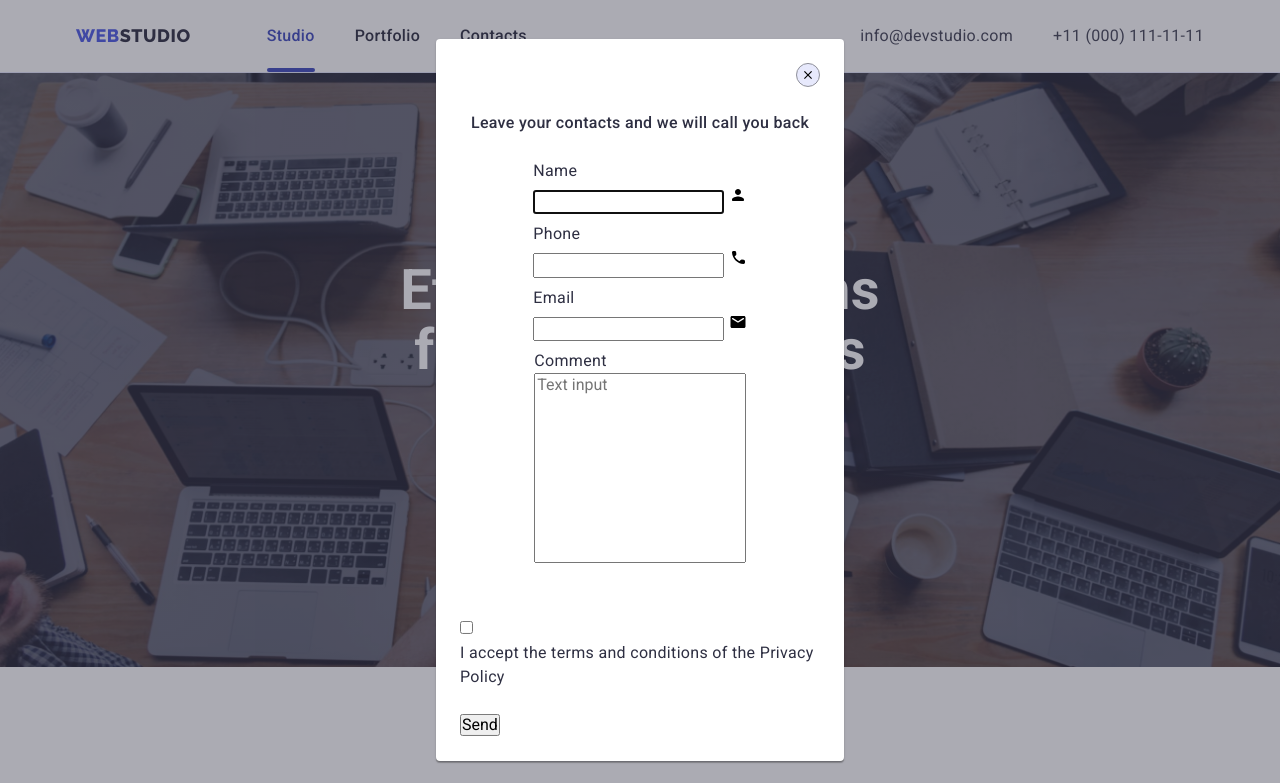
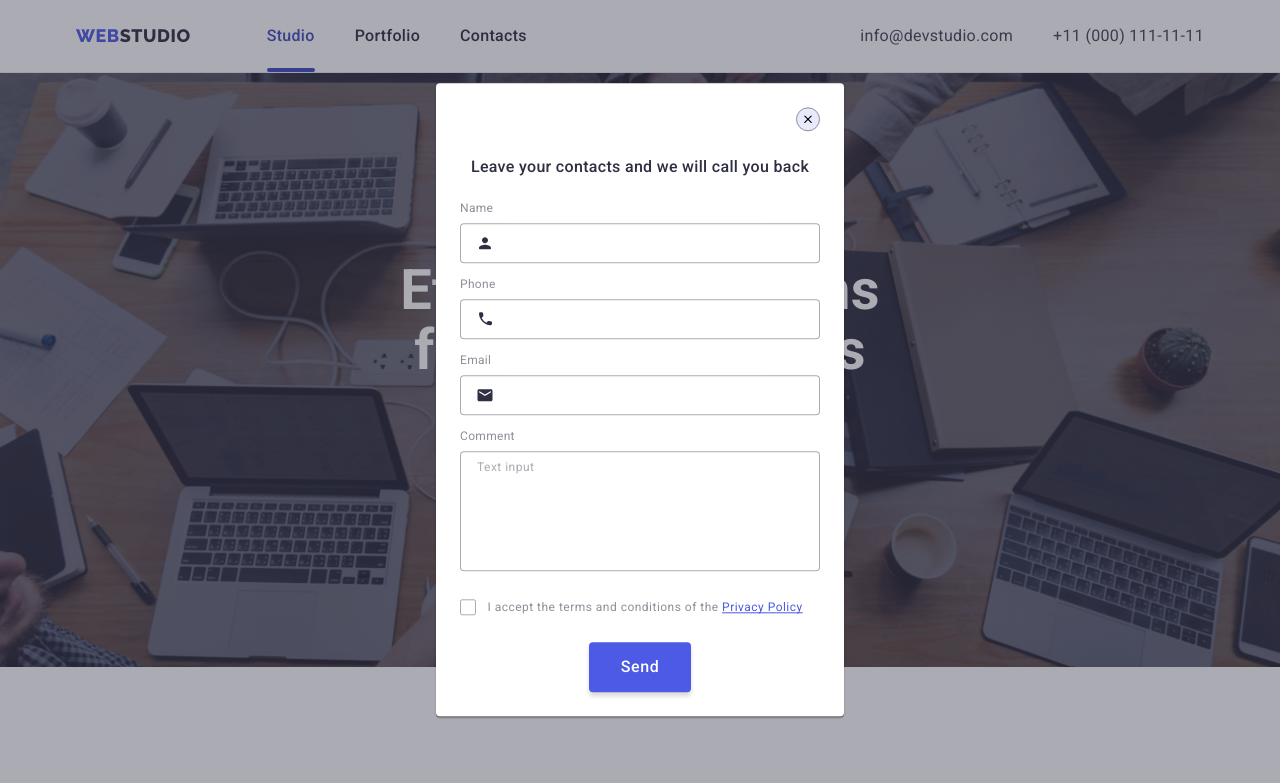
Before and after one commit to Olesia2805/goit-markup-hw-05, a plain HTML site: page index.html in a window 1280 px wide. Shown: the top 783 px of the page. Drawn offline with nearby package versions, Linux system fonts and the light colour scheme.

Commit message:
form style all

```diff
--- a/css/styles.css
+++ b/css/styles.css
@@ -13,7 +13,7 @@
   --navy-blue-modal: rgba(46, 47, 66, 0.4);
   --dairy: #fcfcfc;
   --green: #31d0aa;
-  --trst: 250ms cubic-bezier(0.4, 0, 0.2, 1) ease;
+  --trst: 250ms cubic-bezier(0.4, 0, 0.2, 1);
 }
 h1,
 h2,
@@ -124,7 +124,7 @@ textarea {
 .header-list-link:hover,
 .header-list-link:focus {
   color: var(--ocean);
-  transition: var(--trst);
+  transition: var(--trst, ease);
   transition-property: color;
 }
 .header-list-link::after {
@@ -159,7 +159,7 @@ textarea {
 .header-address-link:focus {
   color: var(--ocean);
   transition-property: color;
-  transition: var(--trst);
+  transition: var(--trst, ease);
 }
 .footer {
   background-color: var(--navy-blue);
@@ -212,7 +212,7 @@ textarea {
 .footer-social-icons-link:hover,
 .footer-social-icons-link:focus {
   background-color: var(--green);
-  transition: var(--trst);
+  transition: var(--trst, ease);
   transition-property: background-color;
 }
 
@@ -230,8 +230,6 @@ textarea {
 }
 .footer-subscribe-label {
   font-weight: 500;
-  line-height: 1.5;
-  letter-spacing: 0.02em;
   color: var(--white);
   margin-bottom: 16px;
 }
@@ -241,12 +239,12 @@ textarea {
   display: inline-flex;
   padding: 8px 24px;
   border: none;
-  color: #fff;
+  color: var(--white);
   cursor: pointer;
   border-radius: 4px;
   width: 165px;
   height: 40px;
-  background-color: #4d5ae5;
+  background-color: var(--iris);
   fill: currentColor;
   display: flex;
   align-items: center;
@@ -256,7 +254,7 @@ textarea {
 .footer-subscribe-btn:hover,
 .footer-subscribe-btn:focus {
   box-shadow: 0 4px 4px 0 rgba(0, 0, 0, 0.15);
-  background: #404bbf;
+  background: var(--ocean);
 }
 
 /* home */
@@ -297,7 +295,7 @@ textarea {
 .main-button-home:hover,
 .main-button-home:focus {
   background-color: var(--ocean);
-  transition: var(--trst);
+  transition: var(--trst, ease);
   transition-property: background-color;
 }
 .main-benefits {
@@ -400,7 +398,7 @@ textarea {
 .person-social-icons-link:hover,
 .person-social-icons-link:focus {
   background-color: var(--ocean);
-  transition: var(--trst);
+  transition: var(--trst, ease);
   transition-property: background-color;
 }
 .main-customers {
@@ -429,7 +427,7 @@ textarea {
 .customers-link:focus {
   color: var(--ocean);
   border-color: var(--ocean);
-  transition: var(--trst);
+  transition: var(--trst, ease);
   transition-property: color, border-color;
 }
 .social-icons-customers {
@@ -465,7 +463,7 @@ textarea {
   border-color: var(--ocean);
   box-shadow: 0px 3px 1px 0px rgba(0, 0, 0, 0.1),
     0px 2px 1px 0px rgba(0, 0, 0, 0.08), 0px 2px 2px 0px rgba(0, 0, 0, 0.12);
-  transition: var(--trst);
+  transition: var(--trst, ease);
   transition-property: color, background-color, border-color, box-shadow;
 }
 .main-list-pic {
@@ -493,7 +491,7 @@ textarea {
   padding-right: 32px;
   padding-top: 40px;
   transform: translateY(420px);
-  transition: var(--trst);
+  transition: var(--trst, ease);
   transition-property: transform;
 }
 .main-list-pic-link:hover .overlay,
@@ -511,7 +509,7 @@ textarea {
   box-shadow: 0 2px 1px 0 rgba(46, 47, 66, 0.08),
     0 1px 1px 0 rgba(46, 47, 66, 0.16), 0 1px 6px 0 rgba(46, 47, 66, 0.08);
   background-color: var(--white);
-  transition: var(--trst);
+  transition: var(--trst, ease);
   transition-property: box-shadow;
 }
 .main-list-pic-title {
@@ -530,7 +528,7 @@ textarea {
   position: fixed;
   inset: 0;
   background-color: var(--navy-blue-modal);
-  transition: var(--trst);
+  transition: var(--trst, ease);
   transition-property: opacity, visibility;
   transition-delay: 0ms;
 }
@@ -543,16 +541,16 @@ textarea {
 .modal {
   display: flex;
   align-items: center;
+  justify-content: center;
   flex-direction: column;
   position: absolute;
   top: 50%;
   left: 50%;
   transform: translateX(-50%) translateY(-50%) scale(1);
   width: 408px;
-  min-height: 584px;
   background-color: var(--white);
   border-radius: 4px;
-  transition: var(--trst);
+  transition: var(--trst, ease);
   transition-property: transform, opacity;
   transition-delay: 600ms;
   box-shadow: 0 2px 1px 0 rgba(0, 0, 0, 0.2), 0 1px 3px 0 rgba(0, 0, 0, 0.12),
@@ -572,7 +570,6 @@ textarea {
   align-items: center;
   padding: 0;
   background-color: var(--cornflower);
-  padding: 0;
   width: 24px;
   height: 24px;
   flex-shrink: 0;
@@ -586,33 +583,118 @@ textarea {
   border: 1px solid var(--iris);
 }
 .modal-review-block {
+  padding-top: 72px;
+  padding-bottom: 24px;
+}
+.modal-cta {
   width: 360px;
-}
-.text-review {
-  padding-top: 72px;
   margin-bottom: 16px;
   font-weight: 500;
-  line-height: 1.5;
-  letter-spacing: 0.02em;
   text-align: center;
   color: var(--navy-blue);
 }
-.reviews-list {
-  width: 360px;
-  display: flex;
-  justify-content: center;
-  align-items: center;
-  flex-direction: column;
-  gap: 8px;
-  padding: 0 24px;
-  margin-bottom: 16px;
+.review-form-wrapper:not(:first-child) {
+  margin-top: 8px;
 }
-.checkbox-agreement {
-  padding-bottom: 24px;
+.review-form-label {
+  font-size: 12px;
+  line-height: 1.17;
+  color: var(--light-slate);
 }
-.checkbox-agreement-text {
-  display: block;
+.review-form-field {
+  position: relative;
+  margin-top: 4px;
+}
+.review-form-input {
+  width: 100%;
+  height: 40px;
+  padding: 11px 4px 11px 38px;
+  font-size: 12px;
+  line-height: 1.17;
+  letter-spacing: 0.04em;
+  color: var(--slate);
+  border-radius: 4px;
+  border: 1px solid var(--navy-blue-modal);
+  outline: transparent;
+}
+.review-form-input:hover,
+.review-form-input:focus {
+  border: 1px solid var(--iris);
+}
+.review-icon {
+  position: absolute;
+  top: 50%;
+  left: 16px;
+  transform: translateY(-50%);
+  fill: var(--navy-blue);
+  pointer-events: none;
+}
+.review-form-input:focus + .review-icon {
+  fill: var(--iris);
+}
+.review-form-message {
+  border-radius: 4px;
+  width: 100%;
+  height: 120px;
+  padding: 8px 16px;
+  margin-top: 4px;
+  font-size: 12px;
+  line-height: 1.17;
+  letter-spacing: 0.04em;
+  color: var(--slate);
+  border: 1px solid var(--navy-blue-modal);
+  outline: transparent;
+}
+.review-form-message:hover,
+.review-form-message:focus {
+  border: 1px solid var(--iris);
+}
+.review-form-message::placeholder {
+  color: var(--navy-blue-modal);
+}
+.review-form-agreement {
+  margin-top: 16px;
   margin-bottom: 24px;
 }
-/* .btn-review {
-} */
+.review-form-agreement-desc {
+  font-size: 12px;
+  line-height: 1.17;
+  letter-spacing: 0.04em;
+  color: var(--light-slate);
+}
+.review-form-checkbox {
+  display: inline-flex;
+  align-items: center;
+  justify-content: center;
+  width: 16px;
+  height: 16px;
+  margin-right: 8px;
+  border-radius: 2px;
+  border: 1px solid var(--navy-blue-modal);
+  cursor: pointer;
+  transition: var(--trns);
+}
+input[type='checkbox']:checked
+  + .review-form-agreement-desc
+  > .review-form-checkbox {
+  fill: var(--cloud);
+  background-color: var(--ocean);
+}
+.review-form-checkbox-icon {
+  transform: scale(0.25);
+  fill: transparent;
+  transition: var(--trst);
+}
+input[type='checkbox']:checked
+  + .review-form-agreement-desc
+  > .review-form-checkbox
+  > .review-form-checkbox-icon {
+  fill: rgb(var(--white-cl));
+  transform: scale(1);
+}
+.review-form-agreement-link {
+  line-height: 1.33;
+  text-decoration: underline;
+  text-decoration-skip-ink: none;
+  color: var(--iris);
+}
--- a/index.html
+++ b/index.html
@@ -458,10 +458,22 @@
         </div>
         <div class="footer-subscribe">
           <div class="footer-subscribe-text-input">
-            <label class="footer-subscribe-label" for="user_email_subscribe">Subscribe</label>
-            <input class="footer-subscribe-string" type="email" name="user_email_subscribe" placeholder="E-mail"/>
+            <label class="footer-subscribe-label" for="user_email_subscribe"
+              >Subscribe</label
+            >
+            <input
+              class="footer-subscribe-string"
+              type="email"
+              name="user_email_subscribe"
+              placeholder="E-mail"
+            />
           </div>
-          <button class="footer-subscribe-btn" type="submit">Subscribe<svg class="footer-subscribe-btn-icon" width="24" height="24">
+          <button class="footer-subscribe-btn" type="submit">
+            Subscribe<svg
+              class="footer-subscribe-btn-icon"
+              width="24"
+              height="24"
+            >
               <use href="./images/icons.svg#icon-paper-plane"></use>
             </svg>
           </button>
@@ -476,58 +488,100 @@
             <use href="./images/icons.svg#icon-close-btn"></use>
           </svg>
         </button>
-        <div class="modal-review-block"><p class="text-review">Leave your contacts and we will call you back</p>
-        <form name="reviews" autocomplete="on">
-          <ul class="reviews-list">
-            <li class="reviews-item"></li>
-              <div>
-                <label for="user_name">Name</label>
-                <div>
-                  <input type="text" class="modal-input" name="user_name" id="user_name" required autofocus/>
-                  <svg class="reviews-icon" width="18" height="24">
+        <div class="modal-review-block">
+          <p class="modal-cta">Leave your contacts and we will call you back</p>
+          <form class="modal-review-form" name="review" autocomplete="on">
+            <div class="review-form-wrapper">
+              <label class="review-form-label" for="user_name">Name</label>
+              <div class="review-form-field">
+                <input
+                  class="review-form-input"
+                  type="text"
+                  name="user_name"
+                  id="user_name"
+                  placeholder="&nbsp;"
+                  minlength="3"
+                  required
+                />
+                <svg class="review-icon" width="18" height="24">
                   <use href="./images/icons.svg#icon-person"></use>
                 </svg>
               </div>
             </div>
-            </li>
-            <li class="reviews-item">
-              <div>
-                <label for="user_phone">Phone</label>
-                <div>
-                  <input type="tel" class="modal-input" name="user_phone" id="user_phone" required/>
-                  <svg class="reviews-icon" width="18" height="24">
+            <div class="review-form-wrapper">
+              <label class="review-form-label" for="user_phone">Phone</label>
+              <div class="review-form-field">
+                <input
+                  class="review-form-input"
+                  type="tel"
+                  name="user_phone"
+                  id="user_phone"
+                  minlength="10"
+                  maxlength="12"
+                  pattern="[0-9]+"
+                />
+                <svg class="review-icon" width="18" height="24">
                   <use href="./images/icons.svg#icon-phone"></use>
                 </svg>
               </div>
             </div>
-            </li>
-            <li class="reviews-item">
-              <div>
-                <label for="user_email">Email</label>
-                <div>
-                  <input type="email" class="modal-input" name="user_email" id="user_email" required/>
-                  <svg class="reviews-icon" width="18" height="24">
+            <div class="review-form-wrapper">
+              <label class="review-form-label" for="user_email">Email</label>
+              <div class="review-form-field">
+                <input
+                  class="review-form-input"
+                  type="email"
+                  name="user_email"
+                  id="user_email"
+                  required
+                  pattern="[a-zA-Z\S]+@[a-zA-Z\S]+\.[a-z]{2,3}$"
+                  title="Email must contain domen"
+                />
+                <svg class="review-icon" width="18" height="24">
                   <use href="./images/icons.svg#icon-email"></use>
                 </svg>
               </div>
             </div>
-            </li>
-            <li class="reviews-item">
-              <div>
-                <label for="user_comment">Comment</label>
-                <div>
-                  <textarea type="text" class="modal-input" name="user_comment" id="user_comment" rows="10" placeholder="Text input"></textarea>
-                  <svg class="reviews-icon" width="18" height="24">
-                    <use href="./images/icons.svg#"></use>
+
+            <div class="review-form-wrapper">
+              <label class="review-form-label" for="user_msg">Comment</label>
+              <textarea
+                class="review-form-message"
+                name="user_msg"
+                id="user_msg"
+                rows="4"
+                placeholder="Text input"
+                minlength="10"
+              ></textarea>
+            </div>
+
+            <div class="review-form-agreement">
+              <input
+                class="visually-hidden"
+                type="checkbox"
+                name="user_agreement"
+                id="user_agreement"
+                value="false"
+                required
+              />
+              <label class="review-form-agreement-desc" for="user_agreement">
+                <span class="review-form-checkbox">
+                  <svg class="review-form-checkbox-icon" width="10" height="8">
+                    <use href="./images/icons.svg#icon-tick"></use>
                   </svg>
+                </span>
+                I accept the terms and conditions of the
+                <a
+                  class="review-form-agreement-link"
+                  href="#"
+                  target="_blank"
+                  rel="noopener noreferrer"
+                >
+                  Privacy Policy
+                </a>
+              </label>
             </div>
-              </div>
-            </li>
-          </ul>
-
-          <!-- <label for=""></label> -->
-          <div class="checkbox-agreement"><input type="checkbox" name="accept" required/><span class="checkbox-agreement-text">I accept the terms and conditions of the Privacy Policy</span>
-          <button class="btn-review" type="submit">Send</button></div>
+            <button class="main-button-home" type="submit">Send</button>
           </form>
         </div>
       </div>
```
Also changed, not shown: portfolio.html (+22 -0 lines), images/icons.svg. Lines whose indentation alone changed are shown as unchanged.
